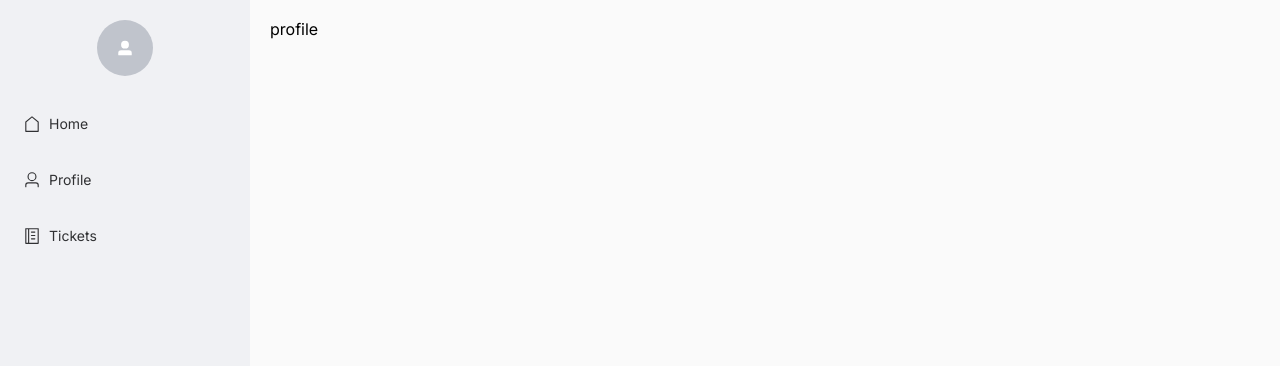
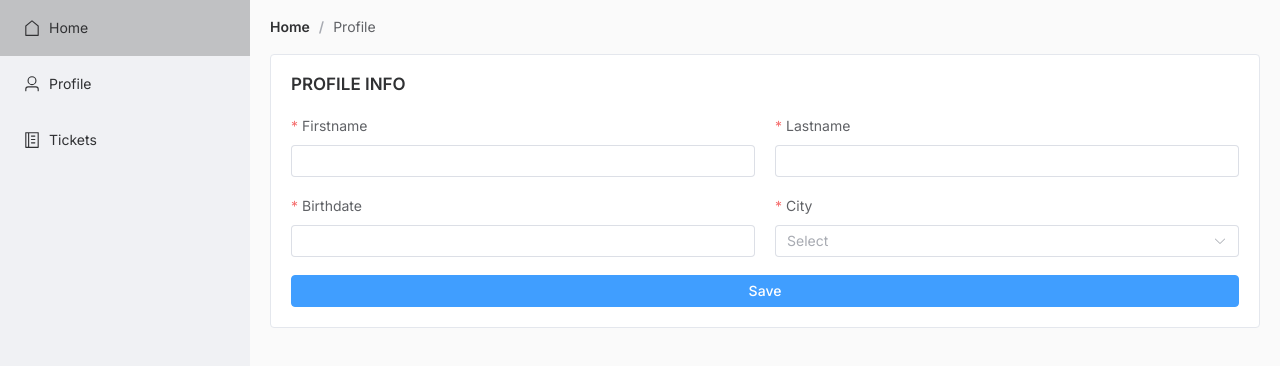
Before and after one commit to MamatovUmar/perconal-account, a Nuxt app: page /profile in a window 1280 px wide. Shown: the top 366 px of the page. Built offline with nearby package versions, Linux system fonts and the light colour scheme; no server answers.

Commit message:
feat: profile page

```diff
--- a/assets/styles/main.scss
+++ b/assets/styles/main.scss
@@ -10,3 +10,15 @@ body {
 .w-100 {
   width: 100%;
 }
+.el-breadcrumb {
+  margin-bottom: 20px;
+}
+
+.page {
+  &__title {
+    font-weight: 600;
+    margin-bottom: 20px;
+    font-size: 17px;
+    text-transform: uppercase;
+  }
+}
--- a/assets/styles/vars.scss
+++ b/assets/styles/vars.scss
@@ -1,3 +1,4 @@
 :root {
-  --body-background: #FAFAFA
+  --body-background: #FAFAFA;
+  --main-background: #F0F1F4;
 }
--- /dev/null
+++ b/components/AppHeader.vue
@@ -0,0 +1,28 @@
+<script setup lang="ts">
+
+const { title } = defineProps<{
+  title: string
+}>()
+</script>
+
+<template>
+  <header class="header">
+    <div class="header__title">{{ title }}</div>
+    <slot/>
+  </header>
+</template>
+
+<style scoped lang="scss">
+.header {
+  margin-bottom: 20px;
+  padding: 20px;
+  background: var(--main-background);
+  display: flex;
+  justify-content: space-between;
+  align-items: center;
+  &__title {
+    font-size: 20px;
+    font-weight: 500;
+  }
+}
+</style>
--- a/components/SideBar.vue
+++ b/components/SideBar.vue
@@ -1,11 +1,17 @@
 <script setup lang="ts">
 import { House, Memo, User, UserFilled } from '@element-plus/icons-vue';
+import { useRootStore } from '~/store/root';
+
+const root = useRootStore()
 </script>
 
 <template>
   <el-aside width="250px" class="sidebar">
-    <div class="sidebar__profile">
+    <div v-if="root.user" class="sidebar__profile">
       <el-avatar size="large" :icon="UserFilled" />
+      <div class="sidebar__user">
+        {{ root.user?.firstname }} {{ root.user?.lastname }}
+      </div>
     </div>
 
     <el-menu
@@ -33,7 +39,7 @@ import { House, Memo, User, UserFilled } from '@element-plus/icons-vue';
 
 <style scoped lang="scss">
 .sidebar {
-  background: #F0F1F4;
+  background: var(--main-background);
   &__menu {
     border-right: none;
   }
@@ -43,6 +49,10 @@ import { House, Memo, User, UserFilled } from '@element-plus/icons-vue';
     flex-direction: column;
     justify-content: center;
     align-items: center;
+    gap: 15px;
+  }
+  &__user {
+    font-weight: 500;
   }
 }
 </style>
--- a/pages/profile.vue
+++ b/pages/profile.vue
@@ -1,9 +1,111 @@
 <script setup lang="ts">
+
+import { definePageMeta, reactive, useCustomFetch } from '#imports';
+import { useRootStore } from '~/store/root';
+import type { FormInstance, FormRules } from 'element-plus';
+import type { IUserForm } from '~/types/user';
+
+definePageMeta({
+  middleware: ['auth-required']
+})
+
+const root = useRootStore()
+
+const formRef = ref<FormInstance>()
+const form = reactive<IUserForm>({
+  firstname: '',
+  lastname: '',
+  birthdate: '',
+  city: ''
+})
+const rules = reactive<FormRules>({
+  firstname: { required: true, trigger: 'blur' },
+  lastname: { required: true, trigger: 'blur' },
+  birthdate: { required: true, trigger: 'blur' },
+  city: { required: true, trigger: 'change' }
+})
+
+async function submitForm() {
+  formRef.value?.validate(async (valid) => {
+    if (!valid) return
+    try {
+      // const data = await useCustomFetch('/api/user', {
+      //   method: 'POST',
+      //   body: form
+      // })
+    } catch (e) {
+      console.log(e)
+    }
+  })
+}
+
+watch(() => root.user, () => {
+  if (root.user) {
+    form.firstname = root.user.firstname
+    form.lastname = root.user.lastname
+    form.birthdate = root.user.birthdate
+    form.city = root.user.city
+  }
+})
 
 </script>
 
 <template>
-  <div>profile</div>
+  <div class="page">
+    <el-breadcrumb separator="/">
+      <el-breadcrumb-item to="/">Home</el-breadcrumb-item>
+      <el-breadcrumb-item>Profile</el-breadcrumb-item>
+    </el-breadcrumb>
+
+    <el-card shadow="never">
+      <div class="page__title">
+        Profile info
+      </div>
+
+      <el-form
+        :model="form"
+        :rules="rules"
+        ref="formRef"
+        label-position="top"
+      >
+        <el-row :gutter="20">
+          <el-col :span="12">
+            <el-form-item prop="firstname" label="Firstname">
+              <el-input v-model="form.firstname" />
+            </el-form-item>
+          </el-col>
+
+          <el-col :span="12">
+            <el-form-item prop="lastname" label="Lastname">
+              <el-input v-model="form.lastname" />
+            </el-form-item>
+          </el-col>
+
+          <el-col :span="12">
+            <el-form-item prop="birthdate" label="Birthdate">
+              <el-input v-model="form.birthdate" />
+            </el-form-item>
+          </el-col>
+
+          <el-col :span="12">
+            <el-form-item prop="city" label="City">
+              <el-select v-model="form.city" class="w-100">
+                <el-option label="Zone one" value="shanghai" />
+                <el-option label="Zone two" value="beijing" />
+              </el-select>
+            </el-form-item>
+          </el-col>
+
+          <el-col :span="24">
+            <el-button type="primary" class="w-100" @click="submitForm">
+              Save
+            </el-button>
+          </el-col>
+        </el-row>
+
+      </el-form>
+    </el-card>
+  </div>
 </template>
 
 <style scoped>
```
Also changed, not shown: types/user.ts (+6 -3 lines), 1 other file (tests, documents, lock files or other folders).
